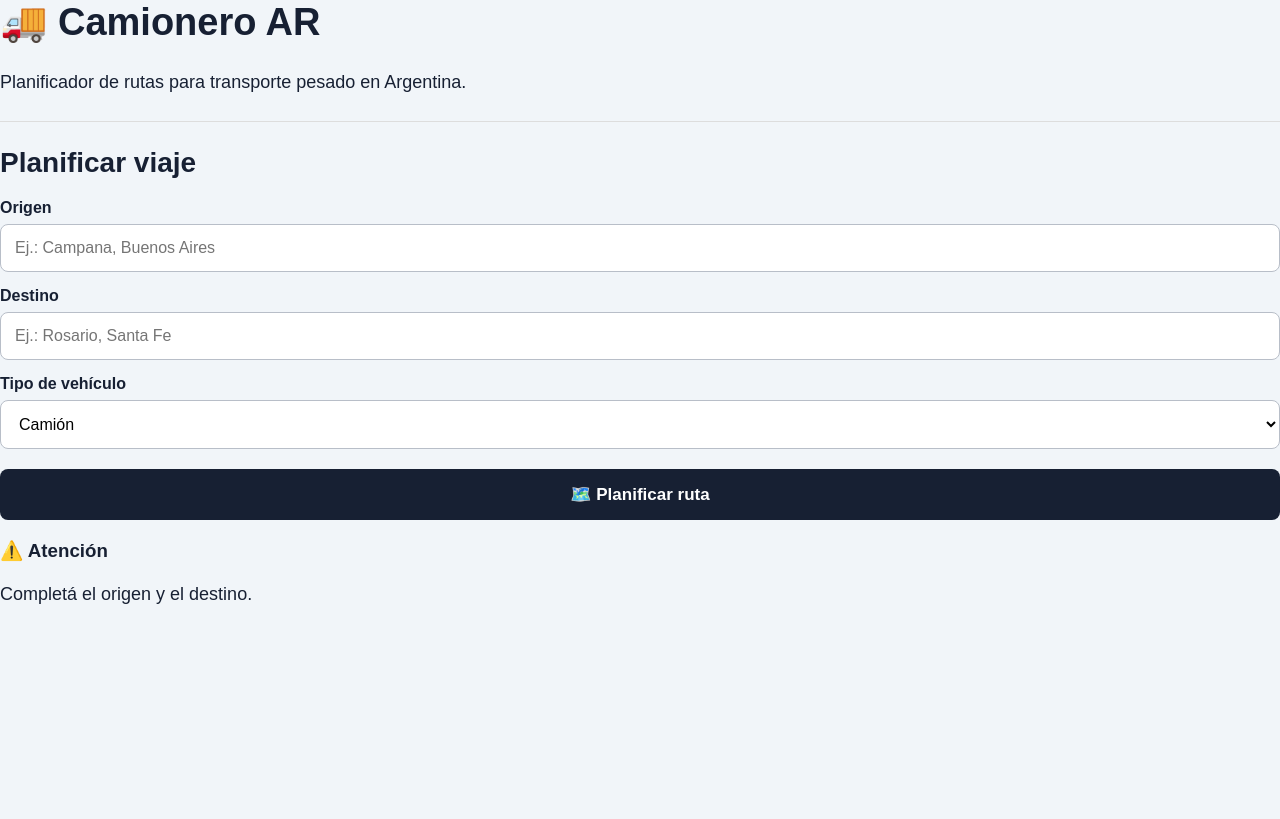
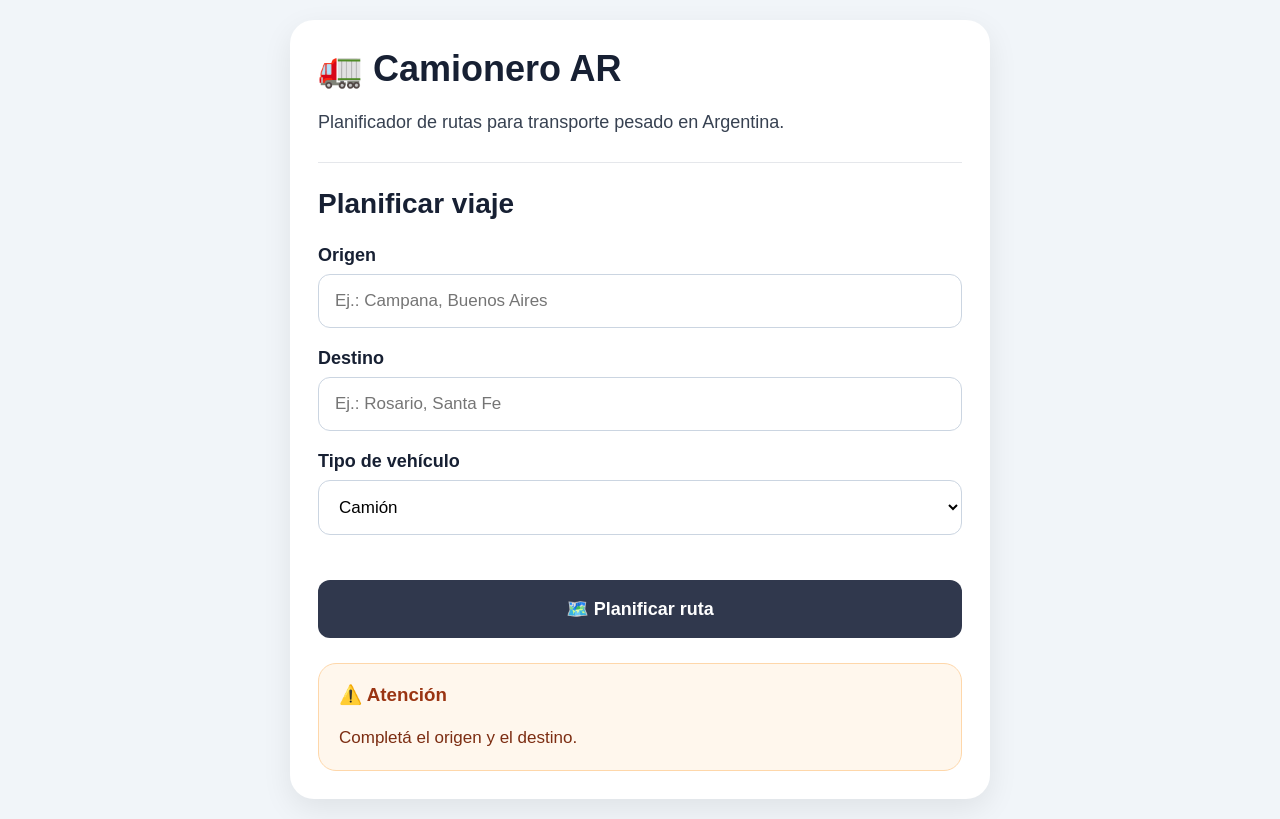
Before and after one commit to sergiogonzaa2250-spec/camionero-ar, a Next.js app: page / in a window 1280 px wide. Both pictures are taken after a click on the button "🗺️ Planificar ruta". Built offline with nearby package versions, Linux system fonts and the light colour scheme.

Commit message:
Update page.tsx

```diff
--- a/app/page.tsx
+++ b/app/page.tsx
@@ -5,14 +5,9 @@ import { useState } from "react";
 type ResultadoRuta = {
   origen: string;
   destino: string;
+  vehiculo: string;
   distanciaKm: number;
   duracionMinutos: number;
-};
-
-type Lugar = {
-  lat: string;
-  lon: string;
-  display_name: string;
 };
 
 export default function Hogar() {
@@ -24,29 +19,20 @@ export default function Hogar() {
   const [error, establecerError] = useState("");
   const [cargando, conjuntoCargando] = useState(false);
 
-  async function buscarLugar(texto: string): Promise<Lugar | null> {
-    const respuesta = await fetch(
-      `https://nominatim.openstreetmap.org/search?format=jsonv2&addressdetails=1&limit=1&countrycodes=ar&q=${encodeURIComponent(
-        texto
-      )}`,
-      {
-        headers: {
-          Accept: "application/json",
-        },
-      }
-    );
+  async function buscarLugar(lugar: string) {
+    const url =
+      `https://photon.komoot.io/api/?q=${encodeURIComponent(lugar)}` +
+      `&limit=1&lang=es`;
+
+    const respuesta = await fetch(url);
 
     if (!respuesta.ok) {
       throw new Error("No se pudo consultar el servicio de mapas.");
     }
 
-    const datos: Lugar[] = await respuesta.json();
+    const datos = await respuesta.json();
 
-    if (!datos || datos.length === 0) {
-      return null;
-    }
-
-    return datos[0];
+    return datos.features?.[0];
   }
 
   async function planificarRuta() {
@@ -61,33 +47,47 @@ export default function Hogar() {
     setResultado(null);
 
     try {
-      const origenLugar = await buscarLugar(origen);
-      const destinoLugar = await buscarLugar(destino);
+      // Buscar origen
+      const origenCaracteristica = await buscarLugar(origen);
 
-      if (!origenLugar || !destinoLugar) {
+      // Buscar destino
+      const destinoCaracteristica = await buscarLugar(destino);
+
+      if (!origenCaracteristica || !destinoCaracteristica) {
         throw new Error(
-          "No se pudo localizar uno de los lugares. Probá agregando ciudad y provincia."
+          "No se pudo encontrar uno de los lugares. Probá agregando ciudad y provincia."
         );
       }
 
-      const origenLon = Number(origenLugar.lon);
-      const origenLat = Number(origenLugar.lat);
+      // Photon entrega las coordenadas como:
+      // [longitud, latitud]
+      const origenCoordenadas =
+        origenCaracteristica.geometry?.coordinates;
 
-      const destinoLon = Number(destinoLugar.lon);
-      const destinoLat = Number(destinoLugar.lat);
+      const destinoCoordenadas =
+        destinoCaracteristica.geometry?.coordinates;
 
       if (
-        !Number.isFinite(origenLon) ||
-        !Number.isFinite(origenLat) ||
-        !Number.isFinite(destinoLon) ||
-        !Number.isFinite(destinoLat)
+        !origenCoordenadas ||
+        !destinoCoordenadas ||
+        origenCoordenadas.length < 2 ||
+        destinoCoordenadas.length < 2
       ) {
-        throw new Error("Las coordenadas obtenidas no son válidas.");
+        throw new Error(
+          "No se pudieron obtener las coordenadas de los lugares."
+        );
       }
 
-      const rutaRespuesta = await fetch(
-        `https://router.project-osrm.org/route/v1/driving/${origenLon},${origenLat};${destinoLon},${destinoLat}?overview=false`
-      );
+      const [origenLon, origenLat] = origenCoordenadas;
+      const [destinoLon, destinoLat] = destinoCoordenadas;
+
+      // Solicitar ruta a OSRM
+      const rutaUrl =
+        `https://router.project-osrm.org/route/v1/driving/` +
+        `${origenLon},${origenLat};${destinoLon},${destinoLat}` +
+        `?overview=false&steps=false`;
+
+      const rutaRespuesta = await fetch(rutaUrl);
 
       if (!rutaRespuesta.ok) {
         throw new Error("El servicio de rutas no respondió.");
@@ -95,23 +95,32 @@ export default function Hogar() {
 
       const datosDeRuta = await rutaRespuesta.json();
 
-      const ruta = datosDeRuta?.routes?.[0];
+      const ruta = datosDeRuta.routes?.[0];
 
       if (!ruta) {
         throw new Error("No se encontró una ruta entre los lugares.");
       }
 
+      const distanciaKm =
+        Math.round((ruta.distance / 1000) * 10) / 10;
+
+      const duracionMinutos =
+        Math.round(ruta.duration / 60);
+
       setResultado({
-        origen: origenLugar.display_name,
-        destino: destinoLugar.display_name,
-        distanciaKm: Math.round((ruta.distance / 1000) * 10) / 10,
-        duracionMinutos: Math.round(ruta.duration / 60),
+        origen,
+        destino,
+        vehiculo,
+        distanciaKm,
+        duracionMinutos,
       });
-    } catch (err) {
-      if (err instanceof Error) {
-        establecerError(err.message);
+    } catch (error) {
+      if (error instanceof Error) {
+        establecerError(error.message);
       } else {
-        establecerError("Ocurrió un error al calcular la ruta.");
+        establecerError(
+          "Ocurrió un error al calcular la ruta."
+        );
       }
 
       setResultado(null);
@@ -136,44 +145,167 @@ export default function Hogar() {
   }
 
   return (
-    <main className="recipiente">
-      <div className="tarjeta">
-        <h1>🚚 Camionero AR</h1>
+    <main
+      style={{
+        minHeight: "100vh",
+        background: "#f1f5f9",
+        padding: "20px",
+        fontFamily:
+          "Arial, Helvetica, sans-serif",
+      }}
+    >
+      <div
+        style={{
+          maxWidth: "700px",
+          margin: "0 auto",
+        }}
+      >
+        <div
+          style={{
+            background: "white",
+            borderRadius: "24px",
+            padding: "28px",
+            boxShadow:
+              "0 10px 30px rgba(0,0,0,0.08)",
+          }}
+        >
+          <h1
+            style={{
+              margin: "0 0 10px",
+              fontSize: "36px",
+              color: "#172033",
+            }}
+          >
+            🚛 Camionero AR
+          </h1>
 
-        <p>
-          Planificador de rutas para transporte pesado en Argentina.
+          <p
+            style={{
+              fontSize: "18px",
+              lineHeight: 1.6,
+              color: "#374151",
+              marginBottom: "25px",
+            }}
+          >
+            Planificador de rutas para transporte
+            pesado en Argentina.
           </p>
 
-        <hr />
+          <hr
+            style={{
+              border: 0,
+              borderTop:
+                "1px solid #e5e7eb",
+              marginBottom: "25px",
+            }}
+          />
 
-        <h2>Planificar viaje</h2>
+          <h2
+            style={{
+              fontSize: "28px",
+              color: "#172033",
+              marginBottom: "25px",
+            }}
+          >
+            Planificar viaje
+          </h2>
 
-        <label htmlFor="origen">Origen</label>
+          <label
+            htmlFor="origen"
+            style={{
+              display: "block",
+              fontWeight: "bold",
+              fontSize: "18px",
+              marginBottom: "8px",
+              color: "#172033",
+            }}
+          >
+            Origen
+          </label>
 
           <input
             id="origen"
             type="text"
             placeholder="Ej.: Campana, Buenos Aires"
             value={origen}
-          onChange={(e) => setOrigen(e.target.value)}
+            onChange={(e) =>
+              setOrigen(e.target.value)
+            }
+            style={{
+              width: "100%",
+              boxSizing: "border-box",
+              padding: "16px",
+              borderRadius: "12px",
+              border:
+                "1px solid #cbd5e1",
+              fontSize: "17px",
+              marginBottom: "20px",
+            }}
           />
 
-        <label htmlFor="destino">Destino</label>
+          <label
+            htmlFor="destino"
+            style={{
+              display: "block",
+              fontWeight: "bold",
+              fontSize: "18px",
+              marginBottom: "8px",
+              color: "#172033",
+            }}
+          >
+            Destino
+          </label>
 
           <input
             id="destino"
             type="text"
             placeholder="Ej.: Rosario, Santa Fe"
             value={destino}
-          onChange={(e) => setDestino(e.target.value)}
+            onChange={(e) =>
+              setDestino(e.target.value)
+            }
+            style={{
+              width: "100%",
+              boxSizing: "border-box",
+              padding: "16px",
+              borderRadius: "12px",
+              border:
+                "1px solid #cbd5e1",
+              fontSize: "17px",
+              marginBottom: "20px",
+            }}
           />
 
-        <label htmlFor="vehiculo">Tipo de vehículo</label>
+          <label
+            htmlFor="vehiculo"
+            style={{
+              display: "block",
+              fontWeight: "bold",
+              fontSize: "18px",
+              marginBottom: "8px",
+              color: "#172033",
+            }}
+          >
+            Tipo de vehículo
+          </label>
 
           <select
             id="vehiculo"
             value={vehiculo}
-          onChange={(e) => setVehiculo(e.target.value)}
+            onChange={(e) =>
+              setVehiculo(e.target.value)
+            }
+            style={{
+              width: "100%",
+              boxSizing: "border-box",
+              padding: "16px",
+              borderRadius: "12px",
+              border:
+                "1px solid #cbd5e1",
+              fontSize: "17px",
+              marginBottom: "25px",
+              background: "white",
+            }}
           >
             <option>Camión</option>
             <option>Camión con acoplado</option>
@@ -182,51 +314,134 @@ export default function Hogar() {
           </select>
 
           <button
-          type="button"
             onClick={planificarRuta}
             disabled={cargando}
+            style={{
+              width: "100%",
+              padding: "18px",
+              border: "none",
+              borderRadius: "12px",
+              background:
+                cargando
+                  ? "#64748b"
+                  : "#30384d",
+              color: "white",
+              fontSize: "18px",
+              fontWeight: "bold",
+              cursor: cargando
+                ? "wait"
+                : "pointer",
+            }}
           >
-          {cargando ? "⏳ Calculando..." : "🗺️ Planificar ruta"}
+            {cargando
+              ? "⏳ Calculando..."
+              : "🗺️ Planificar ruta"}
           </button>
 
           {error && (
-          <div className="tarjeta" style={{ marginTop: "20px" }}>
-            <h3>⚠️ Atención</h3>
-            <p>{error}</p>
+            <div
+              style={{
+                marginTop: "25px",
+                padding: "20px",
+                borderRadius: "18px",
+                background: "#fff7ed",
+                border:
+                  "1px solid #fed7aa",
+              }}
+            >
+              <h3
+                style={{
+                  marginTop: 0,
+                  color: "#9a3412",
+                }}
+              >
+                ⚠️ Atención
+              </h3>
+
+              <p
+                style={{
+                  marginBottom: 0,
+                  color: "#7c2d12",
+                  fontSize: "17px",
+                }}
+              >
+                {error}
+              </p>
             </div>
           )}
 
           {resultado && (
-          <div className="tarjeta" style={{ marginTop: "20px" }}>
-            <h3>📍 Resultado de la ruta</h3>
+            <div
+              style={{
+                marginTop: "25px",
+                padding: "22px",
+                borderRadius: "18px",
+                background: "#f8fafc",
+                border:
+                  "1px solid #e2e8f0",
+              }}
+            >
+              <h3
+                style={{
+                  marginTop: 0,
+                  color: "#172033",
+                  fontSize: "22px",
+                }}
+              >
+                📍 Resultado de la ruta
+              </h3>
 
               <p>
-              <strong>Origen:</strong> {resultado.origen}
+                <strong>Origen:</strong>{" "}
+                {resultado.origen}
               </p>
 
               <p>
-              <strong>Destino:</strong> {resultado.destino}
+                <strong>Destino:</strong>{" "}
+                {resultado.destino}
               </p>
 
               <p>
-              <strong>Vehículo:</strong> {vehiculo}
+                <strong>Vehículo:</strong>{" "}
+                {resultado.vehiculo}
               </p>
 
               <p>
-              <strong>Distancia:</strong> {resultado.distanciaKm} kilómetros
+                <strong>Distancia:</strong>{" "}
+                {resultado.distanciaKm} kilómetros
               </p>
 
               <p>
-              <strong>Duración estimada:</strong>{" "}
-              {formatearDuracion(resultado.duracionMinutos)}
+                <strong>
+                  Duración estimada:
+                </strong>{" "}
+                {formatearDuracion(
+                  resultado.duracionMinutos
+                )}
               </p>
 
-            <p style={{ fontSize: "13px", opacity: 0.7 }}>
-              La distancia y duración son estimaciones basadas en la ruta
-              disponible.
-            </p>
+              <div
+                style={{
+                  marginTop: "20px",
+                  padding: "15px",
+                  borderRadius: "12px",
+                  background: "#fff7ed",
+                  color: "#7c2d12",
+                  fontSize: "14px",
+                  lineHeight: 1.5,
+                }}
+              >
+                ⚠️ La distancia y duración son
+                estimaciones de la ruta vial
+                disponible. Esta versión todavía
+                no verifica restricciones legales
+                específicas para camiones, pesos,
+                alturas, puentes o circulación
+                de transporte pesado.
+              </div>
             </div>
           )}
+        </div>
       </div>
     </main>
   );
```
Lines whose indentation alone changed are shown as unchanged.
